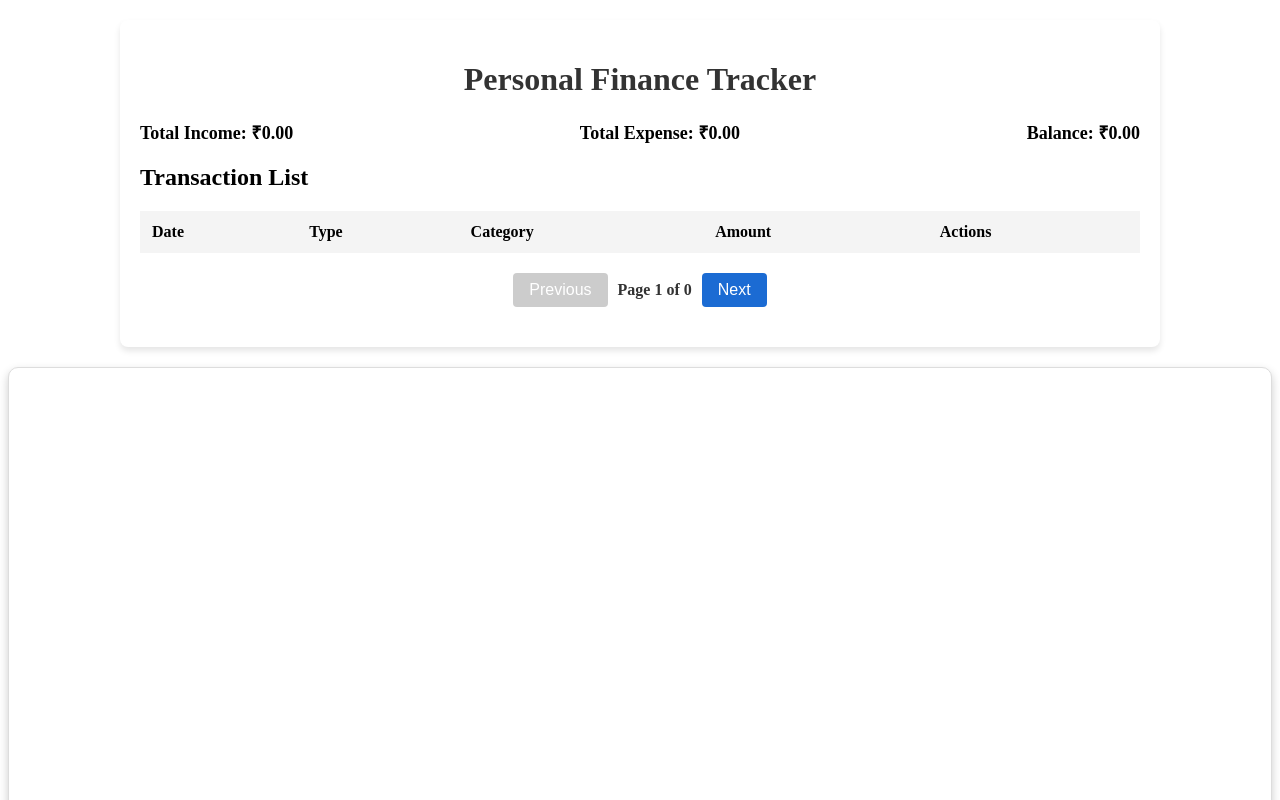
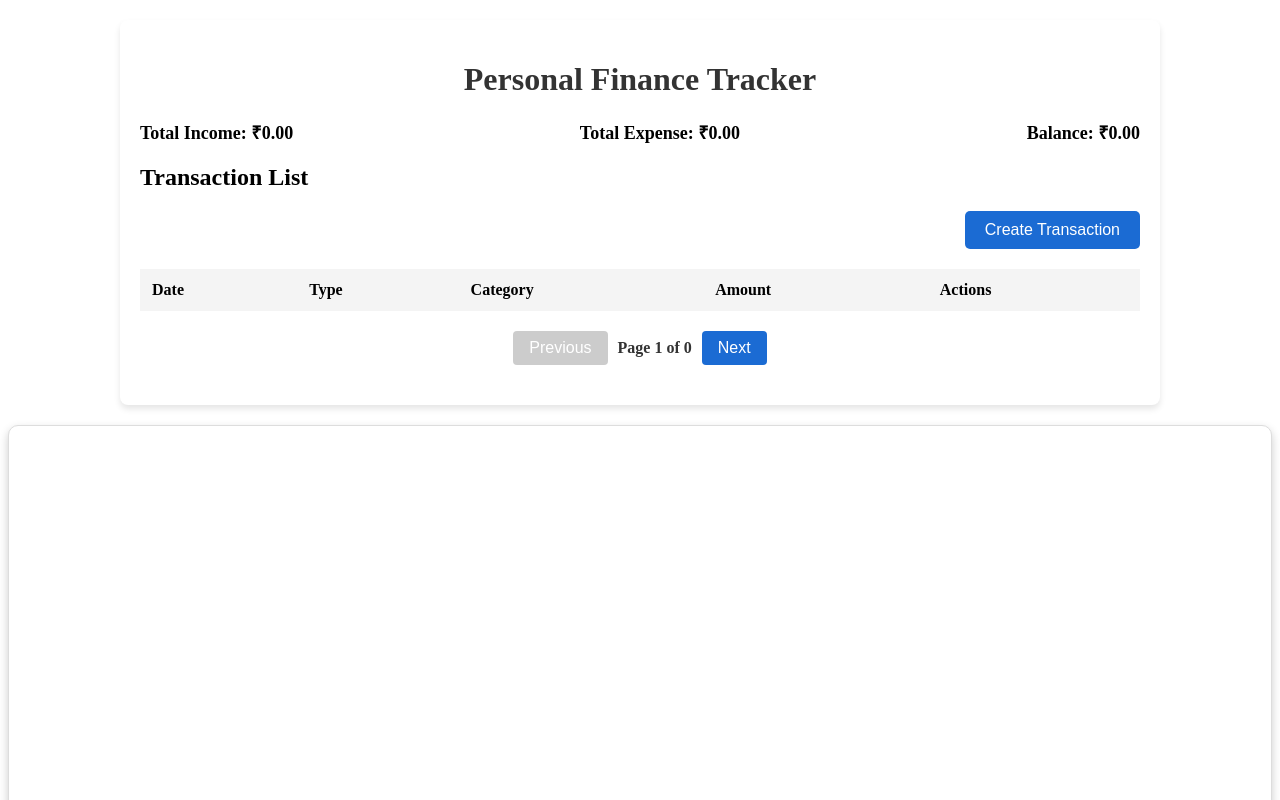
Before and after one commit to amitChauhanDeveloper/Personal-Finance-Tracker, an Angular app: page / in a window 1280 px wide. Shown: the top 800 px of the page. Built offline with nearby package versions, Linux system fonts and the light colour scheme.

Commit message:
some changes

```diff
--- a/src/app/components/dashboard/dashboard.component.html
+++ b/src/app/components/dashboard/dashboard.component.html
@@ -10,12 +10,12 @@
   <div class="transaction-list-header">
     <h2>Transaction List</h2>
     <input *ngIf="transactions.length > 0" type="text" [(ngModel)]="searchText" placeholder="Search transactions" />
-    <div class="button-container" *ngIf="transactions.length > 0">
+    <div class="button-container">
       <button (click)="toggleAddTransaction()" class="create-trans-btn">
         {{ isAddTransactionVisible ? 'Cancel Transaction' : 'Create Transaction' }}</button>
-      <button (click)="downloadPDF()" class="download-pdf-btn">Download PDF</button>
-      <button (click)="exportToExcel()" class="download-excel-btn">Export to Excel</button>
-      <button (click)="clearAll()" class="clear-all-btn">Clear All</button>
+      <button (click)="downloadPDF()" class="download-pdf-btn" *ngIf="transactions.length > 0">Download PDF</button>
+      <button (click)="exportToExcel()" class="download-excel-btn" *ngIf="transactions.length > 0">Export to Excel</button>
+      <button (click)="clearAll()" class="clear-all-btn" *ngIf="transactions.length > 0">Clear All</button>
     </div>
   </div>
 
```
